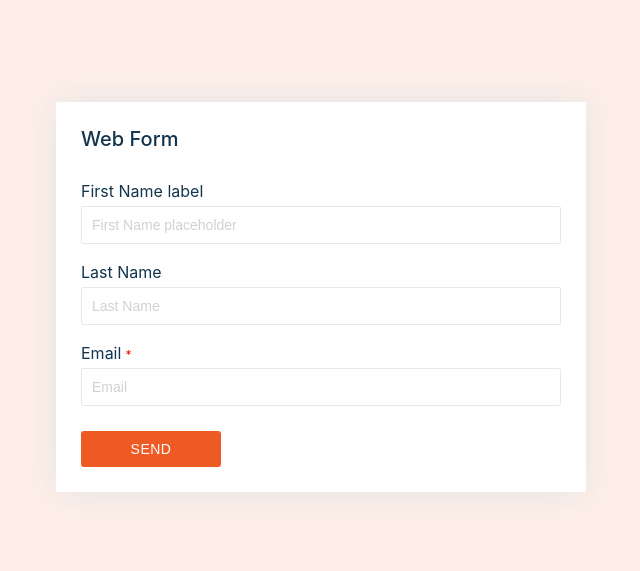
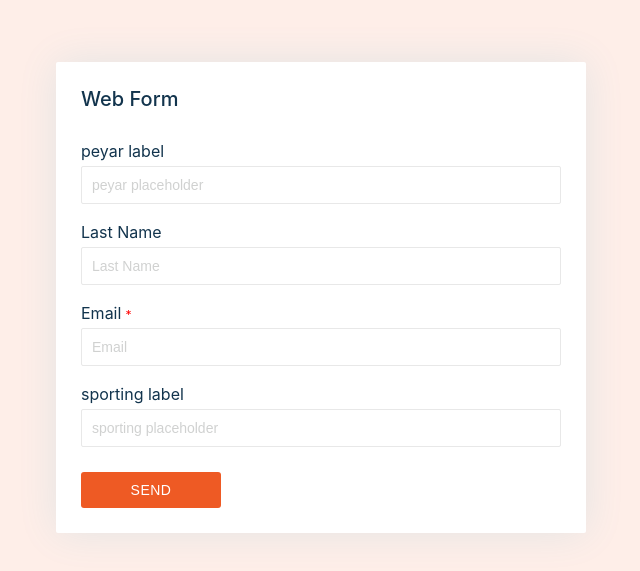
Before and after one commit to prabhuperiyasamy/prabhuperiyasamy.github.io, a plain HTML site: page index.html in a window 1280 px wide. Shown: the part 103-674 px from the top of the page, without its empty margins (319-959 px from the left). Drawn offline with Linux system fonts and the light colour scheme.

Commit message:
Update index.html

```diff
--- a/index.html
+++ b/index.html
@@ -37,8 +37,8 @@
 				method="post">
 				<h4 class="fw-mb30 fw-h4">Web Form</h4>
 				<div class="fw-form-group">
-					<label>First Name label</label>
-					<input type="text" class="fw-input user_inp" placeholder="First Name placeholder" name="First Name name" id="first name id" />
+					<label>peyar label</label>
+					<input type="text" class="fw-input user_inp" placeholder="peyar placeholder" name="peyar name" id="peyar id" />
 				</div>
 				<div class="fw-form-group">
 					<label>Last Name</label>
@@ -48,6 +48,10 @@
 					<label>Email<span class="require-symbol">*</span></label>
 					<input type="email" class="fw-input user_inp" placeholder="Email" required name="Email" />
 				</div>
+				<div class="fw-form-group">
+					<label>sporting label</label>
+					<input type="text" class="fw-input user_inp" placeholder="sporting placeholder" name="sporting name" id="sporting id" />
+				</div>
 				<button type="submit" class="fw-pri-btn" id="sub-btn-edm">Send</button>
 			</form>
 		</div>
```
